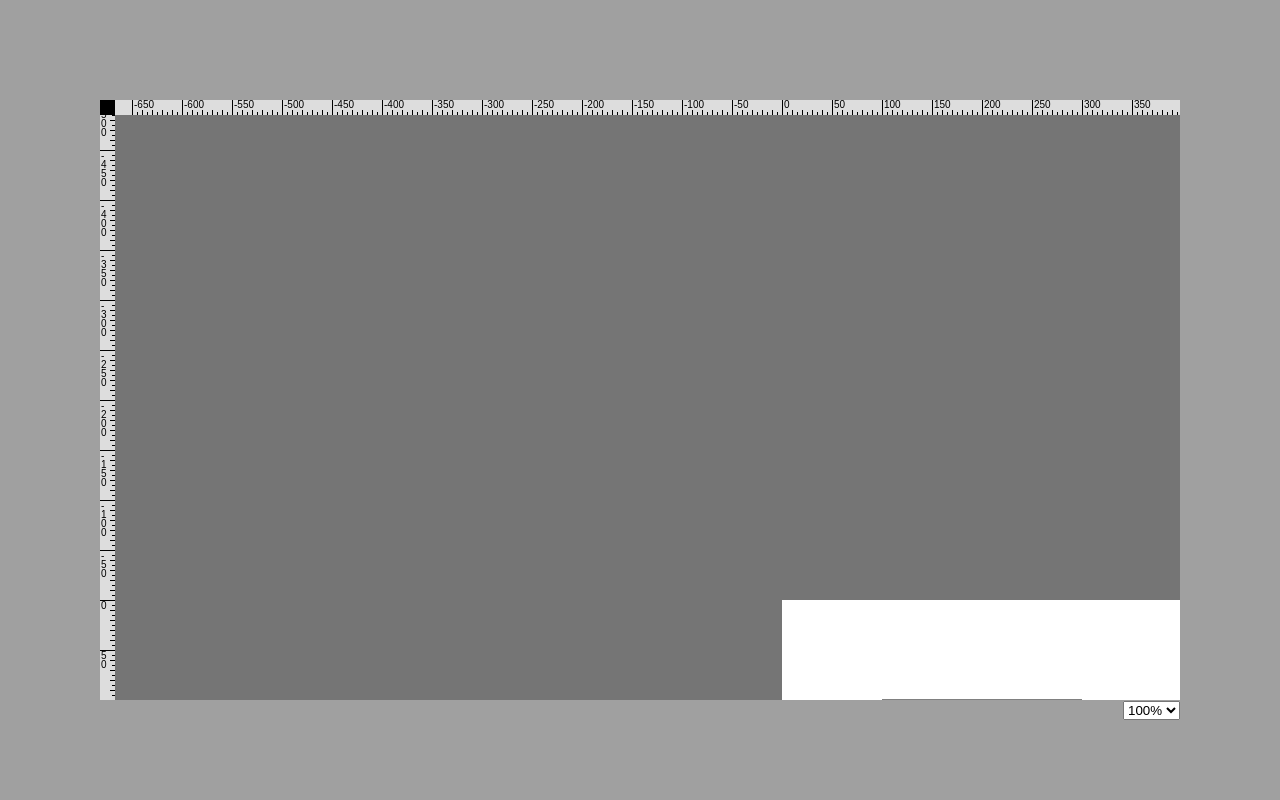
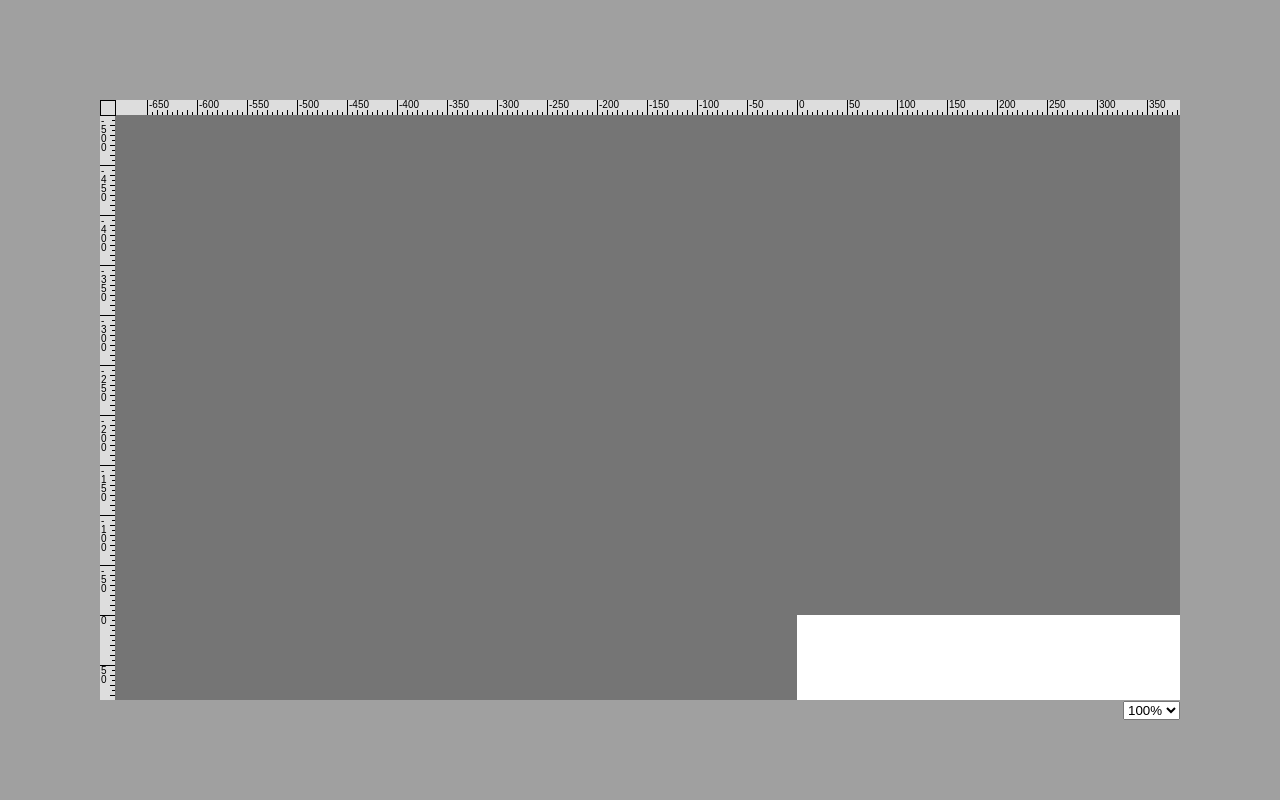
Before and after one commit to nkenbou/js-ruler, a plain HTML site: page index.html in a window 1280 px wide. Drawn offline with Linux system fonts and the light colour scheme.

Commit message:
HTML、CSS を最低限にした。

```diff
--- a/css/index.css
+++ b/css/index.css
@@ -25,16 +25,20 @@
 .ruler-corner {
   z-index: 1;
   position: absolute;
+  margin-left: -15px;
+  margin-top: -15px;
   left: 0;
   top: 0;
-  width: 15px;
-  height: 15px;
-  background-color: #000000;
+  width: 14px;
+  height: 14px;
+  border: solid 1px #000000;
+  background-color: #dddddd;
 }
 
 .ruler-x {
   z-index: 1;
   position: absolute;
+  margin-top: -15px;
   left: 0;
   right: 0;
   height: 15px;
@@ -44,6 +48,7 @@
 .ruler-y {
   z-index: 1;
   position: absolute;
+  margin-left: -15px;
   top: 0;
   bottom: 0;
   width: 15px;
@@ -52,6 +57,8 @@
 
 .canvas {
   position: absolute;
+  margin-top: 15px;
+  margin-left: 15px;
   background-color: #757575;
 }
 
--- a/index.html
+++ b/index.html
@@ -11,10 +11,10 @@
     <div class="center-pane">
       <div id="workarea" class="workarea">
         <div class="canvas">
-          <div id="ruler-x" class="ruler-x">
+          <div class="ruler-x">
             <canvas height="15"></canvas>
           </div>
-          <div id="ruler-y" class="ruler-y">
+          <div class="ruler-y">
             <canvas width="15"></canvas>
           </div>
           <div class="ruler-corner"></div>
--- a/js/main.js
+++ b/js/main.js
@@ -28,7 +28,7 @@
     },
 
     initialize: function () {
-      var $rulerCanvasOriginal = $('#ruler-' + this.dimensionType + ' canvas:first');
+      var $rulerCanvasOriginal = this.root.find('.ruler-' + this.dimensionType + ' canvas:first');
 
       // Bit of a hack to fully clear the canvas in Safari & IE9
       var $rulerCanvas = $rulerCanvasOriginal.clone();
@@ -38,7 +38,6 @@
 
       // Set the canvas size to the width of the container
       var rulerLength = this.getRulerLength();
-      // rulerCanvas.parentNode.style[this.lengthType] = rulerLength + 'px'; // nkenbou
       this.context = rulerCanvas.getContext('2d');
 
       this.context.fillStyle = 'rgb(200,0,0)';
```
